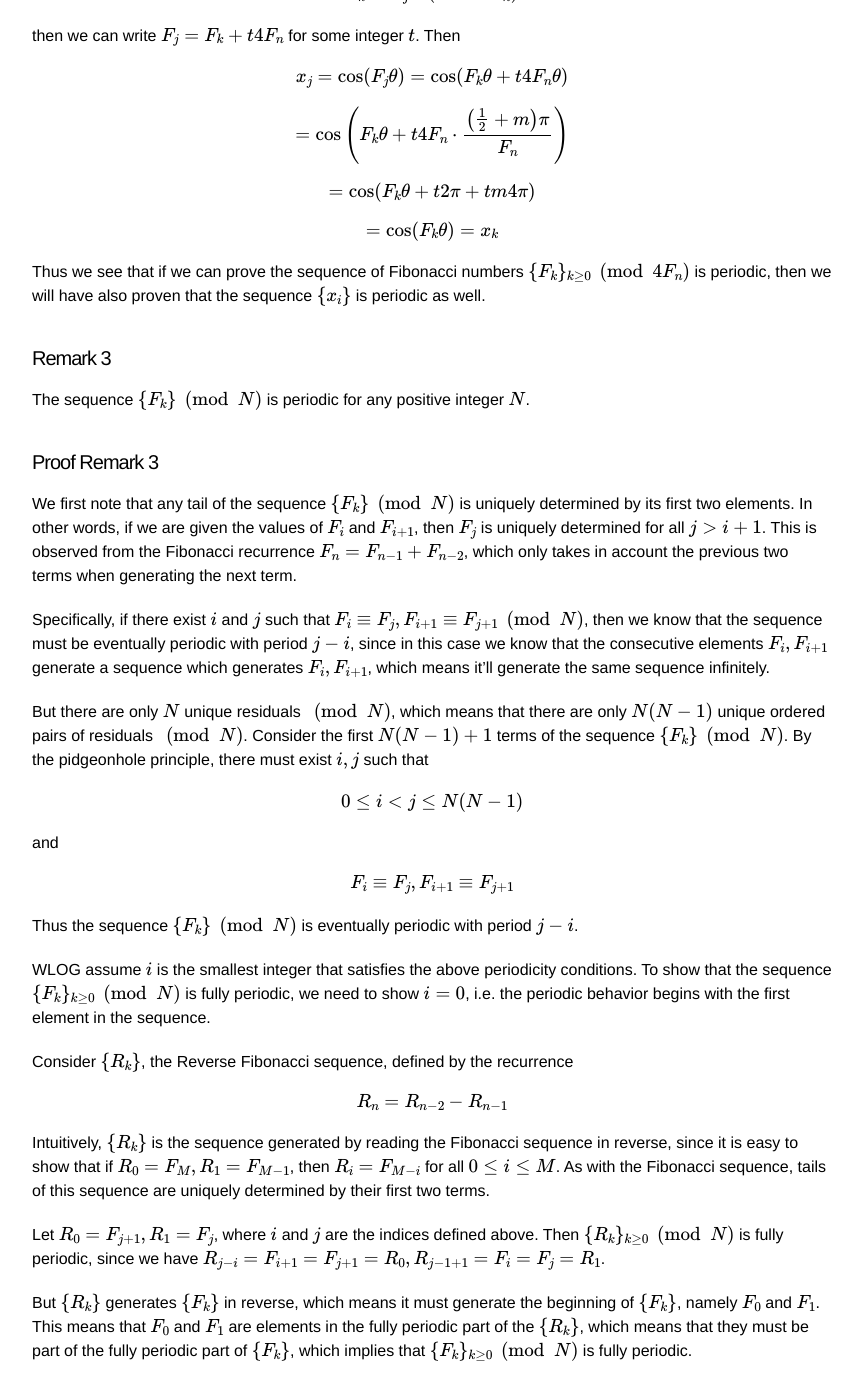
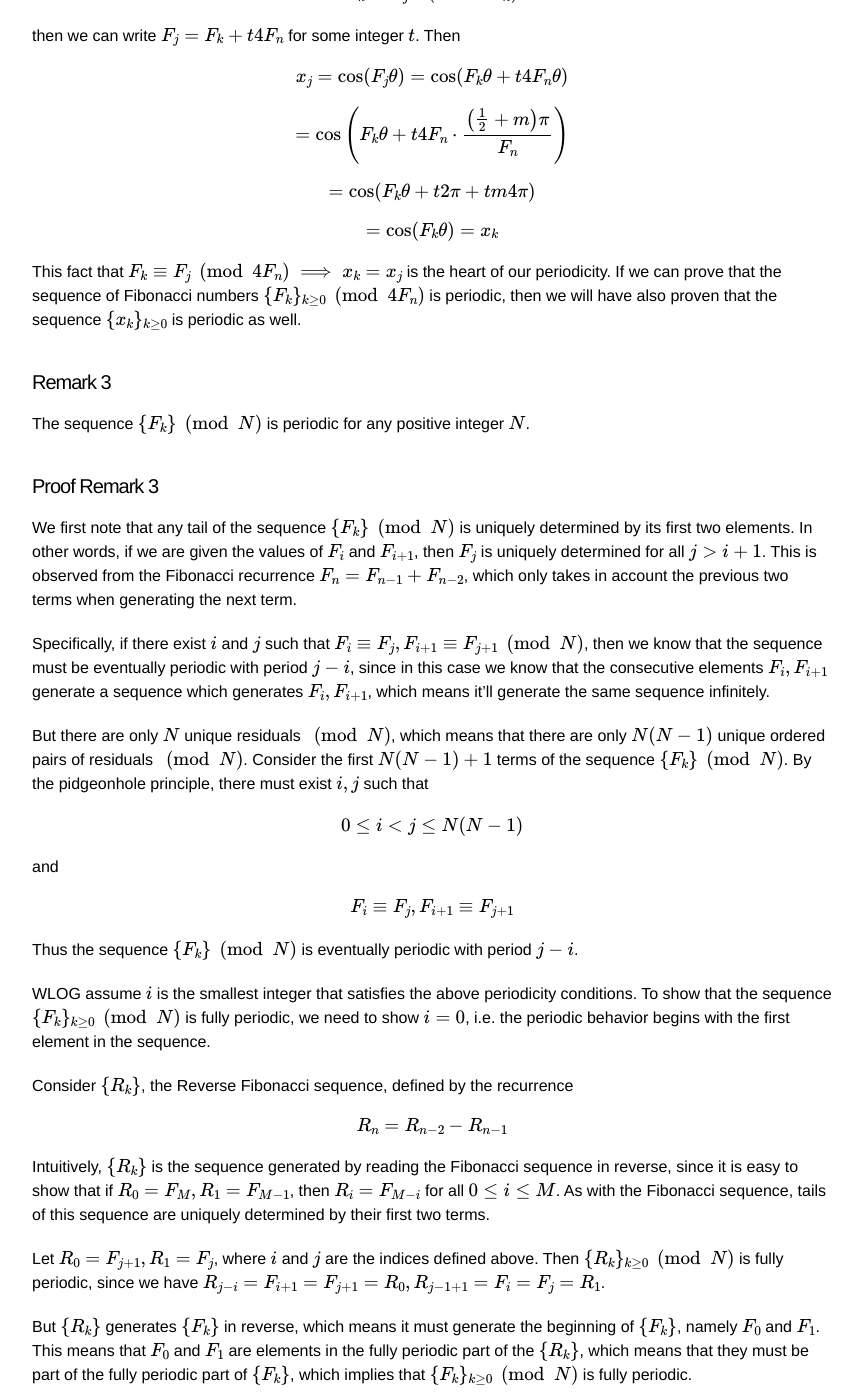
Before and after one commit to yourlifeofmath/yourlifeofmath.github.io, a Jekyll site: the page built from _posts/2020-02-02-Putnam_2018_B4.md, in a window 1280 px wide and 1400 px high, scrolled down 3013 px. Shown: the whole window, without its empty margins (208-1070 px from the left). Built offline with Jekyll 4.4.1, drawn with Linux system fonts in a browser that asks for light colours; formulas are drawn with MathJax 3; some of the changed text lies outside the part shown.

Commit message:
Minor edits for readablility on Putnam 2018 B4 post

```diff
--- a/_posts/2020-02-02-Putnam_2018_B4.md
+++ b/_posts/2020-02-02-Putnam_2018_B4.md
@@ -113,7 +113,7 @@
 \\[ = \cos (F_k\theta + t2\pi + tm4\pi) \\]
 \\[ = \cos (F_k\theta) = x_k \\]
 
-Thus we see that if we can prove the sequence of Fibonacci numbers $$\lbrace F_k \rbrace_{k \geq 0} \pmod{4F_n}$$ is periodic, then we will have also proven that the sequence $$\lbrace x_i \rbrace$$ is periodic as well.
+This fact that $$F_k \equiv F_j \pmod{4F_n} \implies x_k = x_j$$ is the heart of our periodicity. If we can prove that the sequence of Fibonacci numbers $$\lbrace F_k \rbrace_{k \geq 0} \pmod{4F_n}$$ is periodic, then we will have also proven that the sequence $$\lbrace x_k \rbrace_{k \geq 0}$$ is periodic as well.
 
 #### Remark 3
 
@@ -149,8 +149,10 @@
 
 #### Finishing Touches
 
-Thus the sequence $$\lbrace F_k \rbrace \pmod{4F_n}$$ is fully periodic, meaning there exists an integer $$T$$ such that
+Thus the sequence $$\lbrace F_k \rbrace \pmod{4F_n}$$ is fully periodic, meaning there exists an integer $$T$$ such that for all $$k \geq 0$$,
 
-\\[ x_{n+T} = \cos (F_{n+T}\theta) = \cos (F_n\theta) = x_n \\]
+\\[ F_{k+T} \equiv F_k \pmod{4F_n} \\]
 
-for all nonnegative integers $$n$$.
+which implies
+
+\\[ x_{k+T} = \cos (F_{k+T}\theta) = \cos (F_k\theta) = x_k \\]
```
